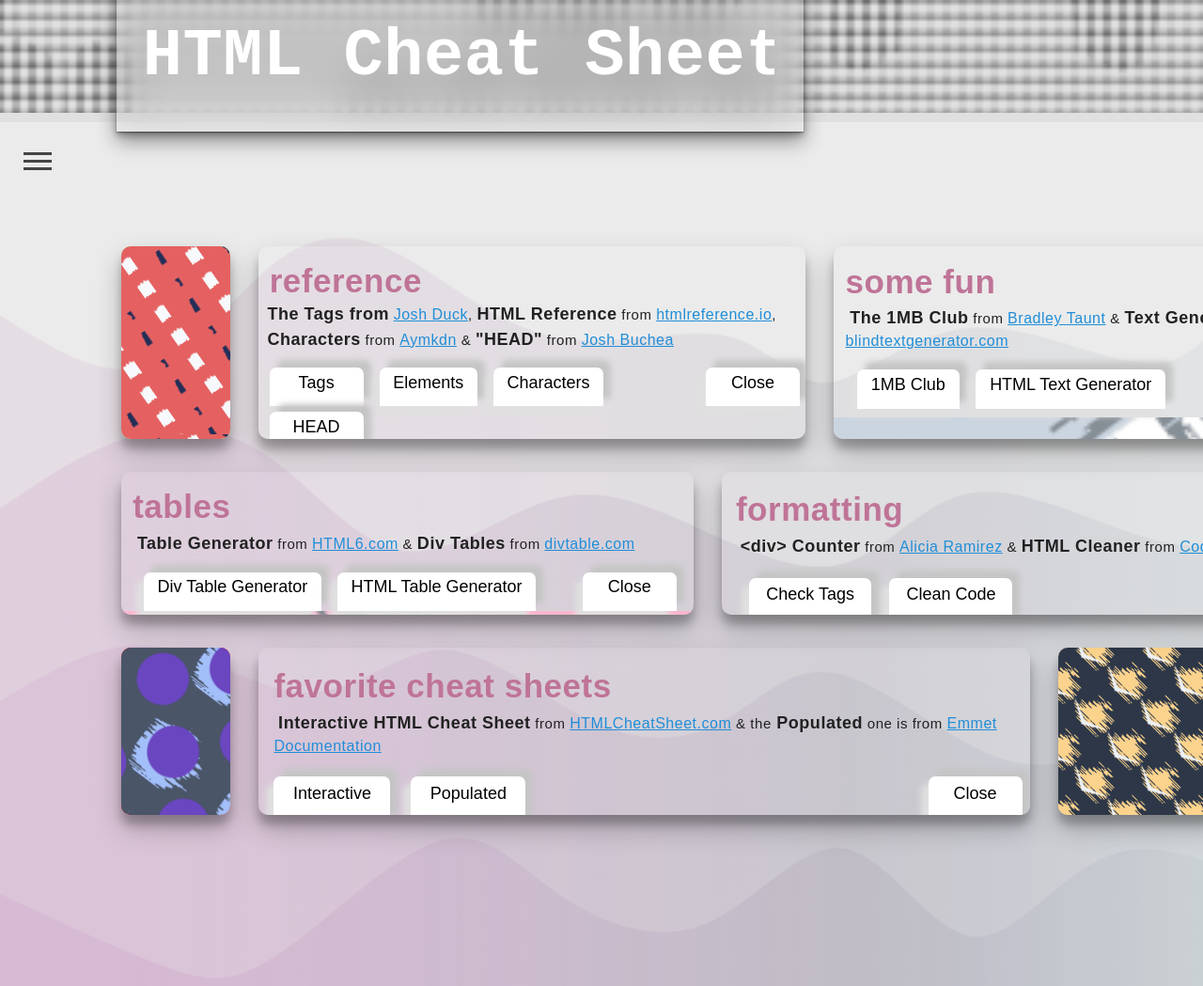
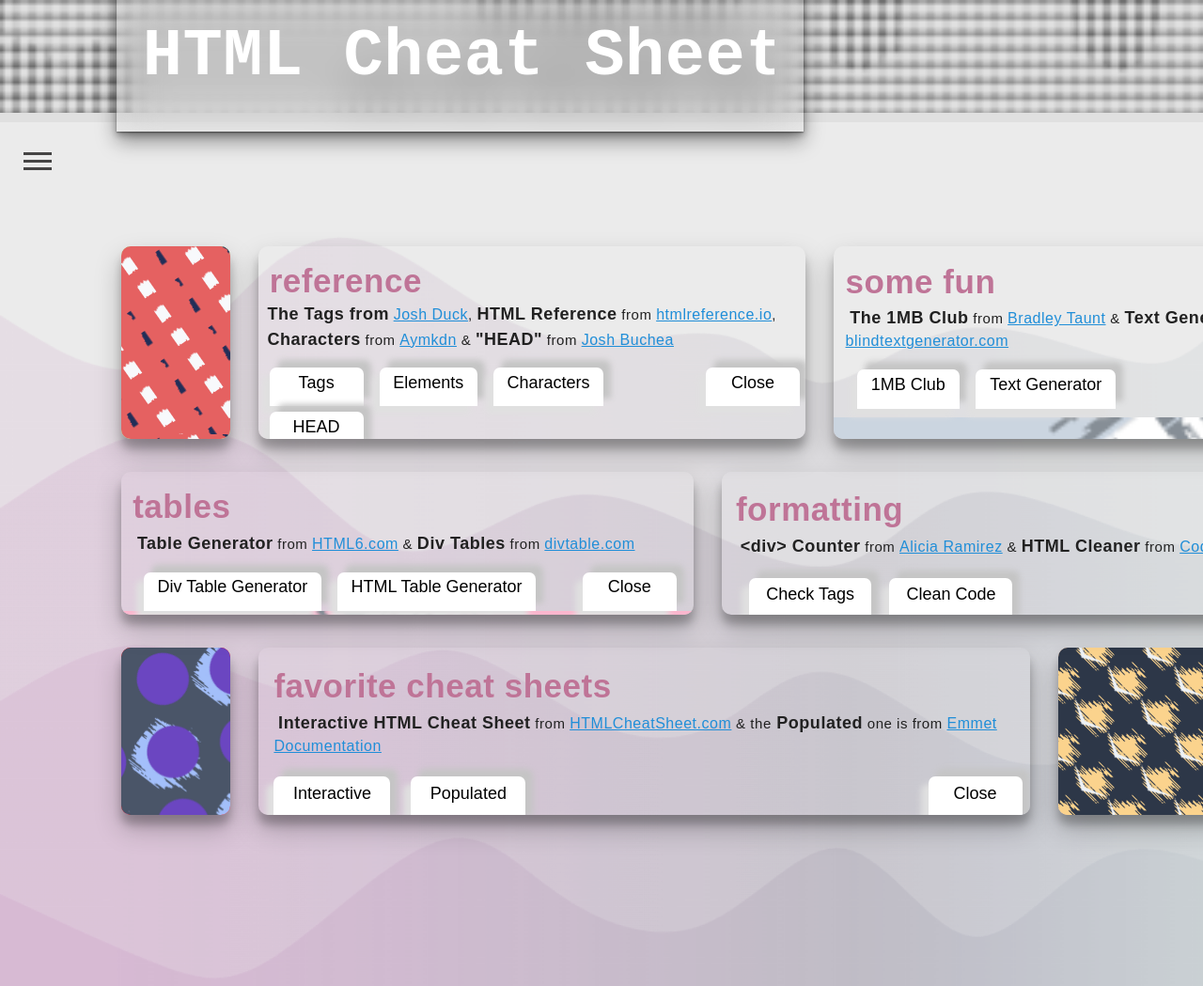
Before and after one commit to JanZennnn/finalProject, a plain HTML site: page index.html in a window 1280 px wide. Shown: the top 1049 px of the page at 94% size. Drawn offline with Linux system fonts and the light colour scheme; a script that the page names is missing; a web font is replaced by a local one.

Commit message:
Update index.html

```diff
--- a/index.html
+++ b/index.html
@@ -85,7 +85,7 @@
                 <div class="author">&nbsp<span>The 1MB Club</span> from <a href="https://www.buymeacoffee.com/wqtmtn7ir" target="_blank">Bradley Taunt</a> & <span>Text Generator</span> from <a href="https://www.blindtextgenerator.com/" target="_blank">blindtextgenerator.com</a></div>
 
                 <button id="tabButton3" class="tablinks" onclick="openWindow(event, '1MB')">1MB Club</button>
-                <button id="tabButton4" class="tablinks" onclick="openWindow(event, 'textGen')">HTML Text Generator</button><button id="closeButton" class="tablinks" onclick="openWindow(event, 'fillerSpace')">Close</button></div>
+                <button id="tabButton4" class="tablinks" onclick="openWindow(event, 'textGen')">Text Generator</button><button id="closeButton" class="tablinks" onclick="openWindow(event, 'fillerSpace')">Close</button></div>
 
               <div id="fillerSpace" class="tabcontent">
                 <div class="fillContainer"></div>
```
